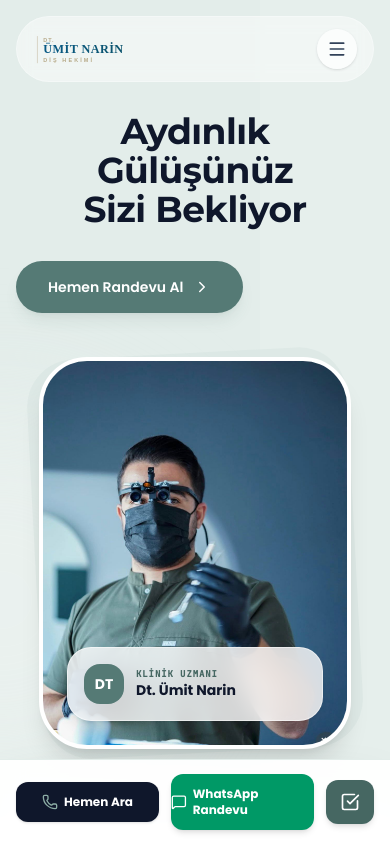
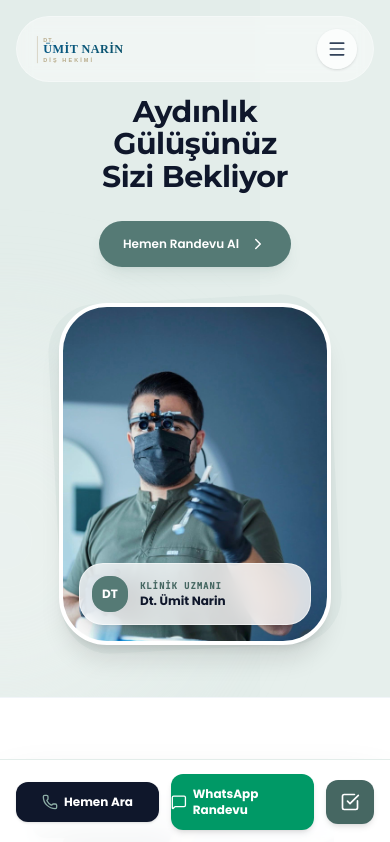
Before and after one commit to iskgz/-mit-klinik, a React (Vite) app: page / in a window 390 px wide. Shown: the top 842 px of the page. Built offline with nearby package versions, Linux system fonts and the light colour scheme.

Commit message:
Tighten mobile hero layout

```diff
--- a/src/App.tsx
+++ b/src/App.tsx
@@ -125,14 +125,14 @@ export default function App() {
           {/* Hero Section */}
           <section
             id="hero"
-        className="pt-28 pb-16 md:pt-32 xl:pt-36 md:pb-24 bg-sky-100 relative overflow-hidden flex flex-col justify-between"
+        className="pt-24 pb-12 sm:pt-28 sm:pb-14 md:pt-32 xl:pt-36 md:pb-20 xl:pb-24 bg-sky-100 relative overflow-hidden flex flex-col justify-between"
       >
         {/* Soft abstract shape mapping the aesthetic layouts of the target */}
         <div className="absolute top-0 right-0 w-1/3 h-full bg-white/10 pointer-events-none" />
         <div className="absolute top-1/2 -left-48 w-96 h-96 bg-sky-50/50 rounded-full filter blur-3xl pointer-events-none" />
 
         <div className="max-w-7xl mx-auto px-4 sm:px-6 lg:px-8 relative z-10 w-full flex-1 flex flex-col justify-center">
-          <div className="grid grid-cols-1 xl:grid-cols-12 gap-10 xl:gap-12 items-center">
+          <div className="grid grid-cols-1 xl:grid-cols-12 gap-8 sm:gap-9 md:gap-10 xl:gap-12 items-center">
 
             {/* Left Hero Texts */}
             <div className="xl:col-span-6 space-y-6 md:space-y-8 text-center xl:text-left flex flex-col items-center xl:items-start select-none">
@@ -141,7 +141,7 @@ export default function App() {
                 initial={{ opacity: 0, y: 20 }}
                 animate={{ opacity: 1, y: 0 }}
                 transition={{ duration: 0.6, delay: 0.1 }}
-                className="text-4xl sm:text-5xl lg:text-6xl xl:text-7xl font-sans font-bold text-slate-900 tracking-tight leading-[1.08] text-center xl:text-left"
+                className="text-3xl sm:text-4xl md:text-5xl lg:text-6xl xl:text-7xl font-sans font-bold text-slate-900 tracking-tight leading-[1.08] text-center xl:text-left"
               >
                 Aydınlık <br />
                 Gülüşünüz <br />
@@ -153,11 +153,11 @@ export default function App() {
                 initial={{ opacity: 0, y: 20 }}
                 animate={{ opacity: 1, y: 0 }}
                 transition={{ duration: 0.6, delay: 0.2 }}
-                className="pt-2 text-left w-full"
+                className="pt-1 sm:pt-2 text-center xl:text-left w-full"
               >
                 <button
                   onClick={() => navigateToSection("randevu")}
-                  className="bg-sky-500 hover:bg-sky-600 text-white font-sans font-semibold px-8 py-4 rounded-full text-sm inline-flex items-center space-x-2.5 shadow-lg shadow-sky-600/10 hover:shadow-sky-600/20 transition-all duration-300 hover:scale-[1.03] cursor-pointer"
+                  className="bg-sky-500 hover:bg-sky-600 text-white font-sans font-semibold px-6 sm:px-8 py-3.5 sm:py-4 rounded-full text-xs sm:text-sm inline-flex items-center space-x-2.5 shadow-lg shadow-sky-600/10 hover:shadow-sky-600/20 transition-all duration-300 hover:scale-[1.03] cursor-pointer"
                 >
                   <span>Hemen Randevu Al</span>
                   <ChevronRight className="w-4.5 h-4.5" />
@@ -171,7 +171,7 @@ export default function App() {
                 initial={{ opacity: 0, scale: 0.96 }}
                 animate={{ opacity: 1, scale: 1 }}
                 transition={{ duration: 0.7, delay: 0.2 }}
-                className="relative w-full max-w-[320px] sm:max-w-sm aspect-[4/5] overflow-visible"
+                className="relative w-full max-w-[280px] sm:max-w-[320px] md:max-w-sm aspect-[4/5] overflow-visible"
               >
                 {/* Clean matching background rotating decorative plate */}
                 <div className="absolute inset-0 bg-sky-200/30 rounded-[48px] -rotate-3 transition duration-500" />
@@ -186,13 +186,13 @@ export default function App() {
                   />
 
                   {/* Glassmorphism float overlay badge inside hero */}
-                  <div className="absolute bottom-6 left-6 right-6 bg-white/80 backdrop-blur-md p-4 rounded-3xl shadow-lg border border-white/50 flex items-center space-x-3 text-slate-805">
-                    <div className="w-10 h-10 rounded-2xl bg-sky-500 flex items-center justify-center text-white font-bold text-sm shrink-0">
+                  <div className="absolute bottom-4 sm:bottom-6 left-4 sm:left-6 right-4 sm:right-6 bg-white/80 backdrop-blur-md p-3 sm:p-4 rounded-3xl shadow-lg border border-white/50 flex items-center space-x-3 text-slate-805">
+                    <div className="w-9 h-9 sm:w-10 sm:h-10 rounded-2xl bg-sky-500 flex items-center justify-center text-white font-bold text-xs sm:text-sm shrink-0">
                       DT
                     </div>
                     <div>
                       <span className="block text-[9px] font-extrabold text-sky-600 uppercase tracking-widest font-mono">KLİNİK UZMANI</span>
-                      <span className="block text-sm font-bold text-slate-900 leading-tight">{DENTIST_INFO.name}</span>
+                      <span className="block text-xs sm:text-sm font-bold text-slate-900 leading-tight">{DENTIST_INFO.name}</span>
                     </div>
                   </div>
                 </div>
--- a/src/components/Header.tsx
+++ b/src/components/Header.tsx
@@ -133,7 +133,7 @@ export default function Header({ onNavigate, activeSection }: HeaderProps) {
             ))}
           </nav>
 
-          <div className="hidden sm:flex items-center space-x-3">
+          <div className="hidden md:flex items-center space-x-2 lg:space-x-3">
             <a
               href={whatsappUrl}
               target="_blank"
@@ -146,7 +146,7 @@ export default function Header({ onNavigate, activeSection }: HeaderProps) {
             </a>
             <button
               onClick={() => handleLinkClick("randevu")}
-              className="flex items-center space-x-1.5 bg-sky-500 hover:bg-sky-600 text-white px-5 py-2.5 rounded-full text-xs font-bold uppercase tracking-widest shadow shadow-sky-500/10 transition-all duration-300 hover:scale-[1.02] cursor-pointer"
+              className="flex items-center space-x-1.5 bg-sky-500 hover:bg-sky-600 text-white px-4 lg:px-5 py-2.5 rounded-full text-[11px] lg:text-xs font-bold uppercase tracking-widest shadow shadow-sky-500/10 transition-all duration-300 hover:scale-[1.02] cursor-pointer"
             >
               <Calendar className="w-3.5 h-3.5" />
               <span>Randevu Al</span>
```
